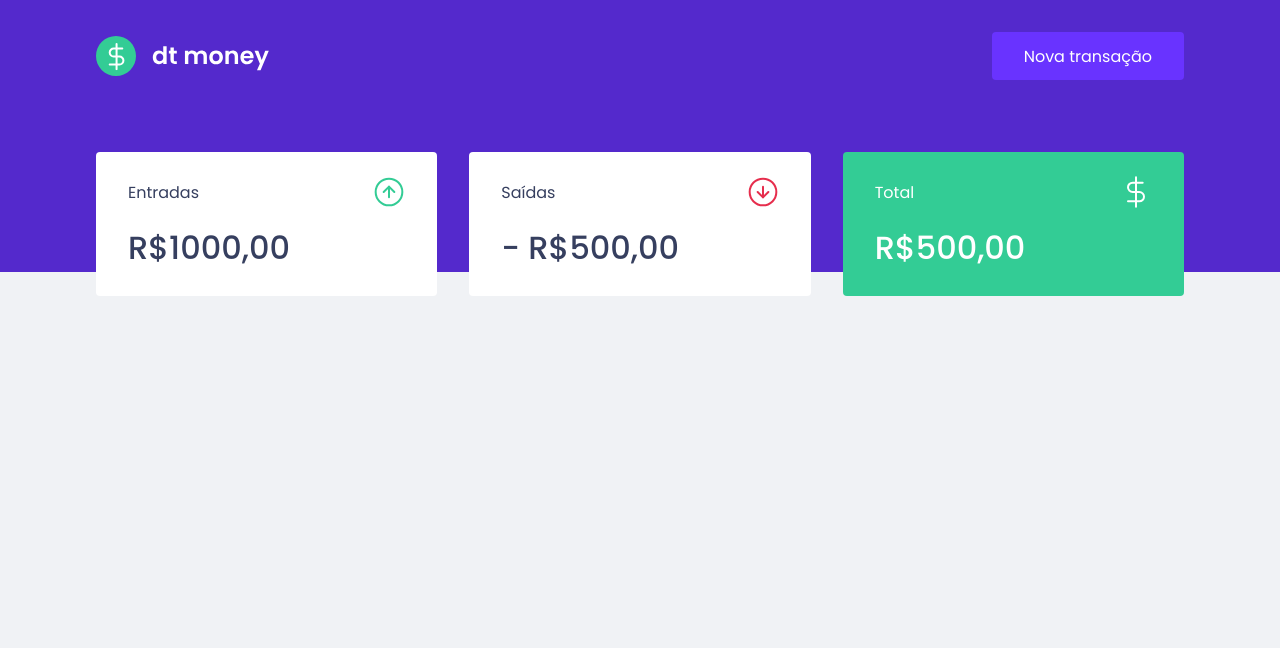
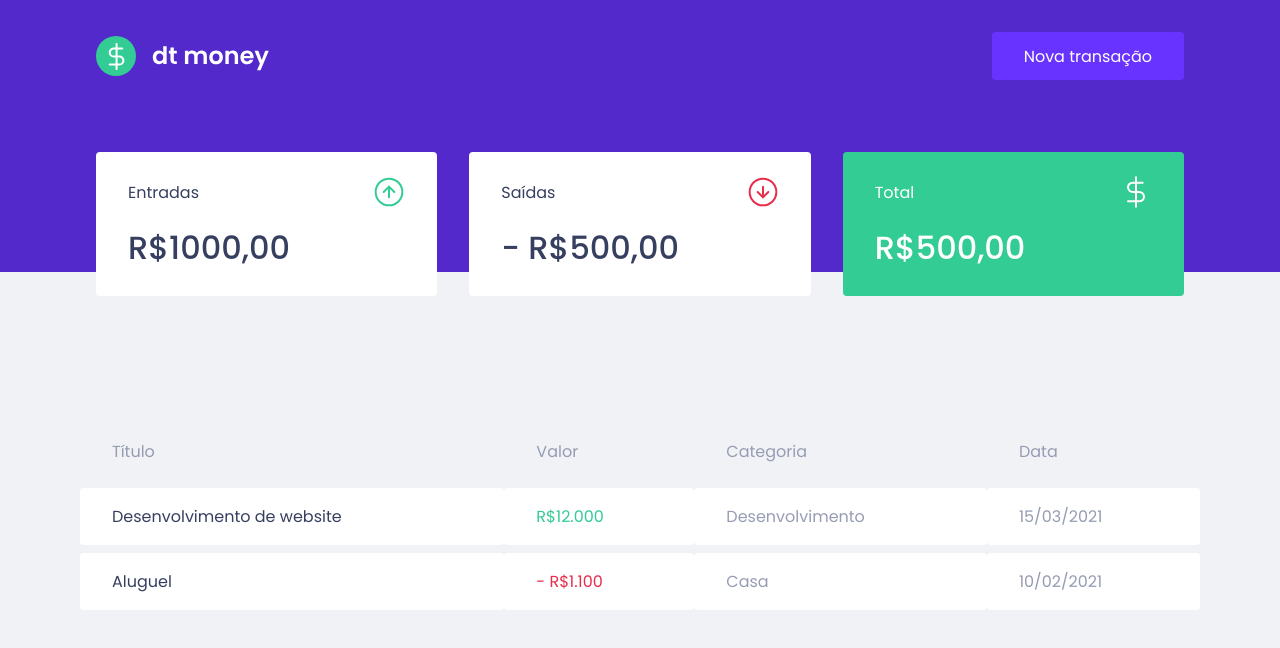
Before and after one commit to GiammaCarioca/ignite-reactjs-dtmoney, a React (Create React App) app: page / in a window 1280 px wide. Shown: the top 648 px of the page. Built offline with nearby package versions, Linux system fonts and the light colour scheme.

Commit message:
add TransactionsTable component

```diff
--- a/src/App.tsx
+++ b/src/App.tsx
@@ -1,5 +1,6 @@
 import { Header } from './components/Header'
 import { Dashboard } from './components/Dashboard'
+import { TransactionsTable } from './components/TransactionsTable'
 
 import { GlobalStyle } from './styles/global'
 
@@ -8,6 +9,7 @@ export function App() {
     <>
       <Header />
       <Dashboard />
+      <TransactionsTable />
       <GlobalStyle />
     </>
   )
--- /dev/null
+++ b/src/components/TransactionsTable/index.tsx
@@ -0,0 +1,34 @@
+import { Container } from './styles'
+
+export function TransactionsTable() {
+  return (
+    <Container>
+      <table>
+        <thead>
+          <tr>
+            <th>Título</th>
+            <th>Valor</th>
+            <th>Categoria</th>
+            <th>Data</th>
+          </tr>
+        </thead>
+
+        <tbody>
+          <tr>
+            <td>Desenvolvimento de website</td>
+            <td className='deposit'>R$12.000</td>
+            <td>Desenvolvimento</td>
+            <td>15/03/2021</td>
+          </tr>
+
+          <tr>
+            <td>Aluguel</td>
+            <td className='withdraw'>- R$1.100</td>
+            <td>Casa</td>
+            <td>10/02/2021</td>
+          </tr>
+        </tbody>
+      </table>
+    </Container>
+  )
+}
--- /dev/null
+++ b/src/components/TransactionsTable/styles.ts
@@ -0,0 +1,39 @@
+import styled from 'styled-components'
+
+export const Container = styled.div`
+  max-width: 1120px;
+  margin: 4rem auto;
+
+  table {
+    width: 100%;
+    border-spacing: 0 0.5rem;
+
+    th {
+      color: var(--text-body);
+      font-weight: 400;
+      padding: 1rem 2rem;
+      text-align: left;
+      line-height: 1.5rem;
+    }
+
+    td {
+      padding: 1rem 2rem;
+      border: 0;
+      background: var(--shape);
+      color: var(--text-body);
+      border-radius: 0.25rem;
+
+      &:first-child {
+        color: var(--text-title);
+      }
+
+      &.deposit {
+        color: var(--green)
+      }
+
+      &.withdraw {
+        color: var(--red)
+      }
+    }
+  }
+`
--- a/src/styles/global.ts
+++ b/src/styles/global.ts
@@ -9,7 +9,7 @@ export const GlobalStyle = createGlobalStyle`
     --blue-light: #6933FF;
 
     --text-title: #363F5F;
-    --text-body: ##969CB3;
+    --text-body: #969CB3;
 
     --background: #F0F2F5;
     --shape: #FFFFFF;
```
